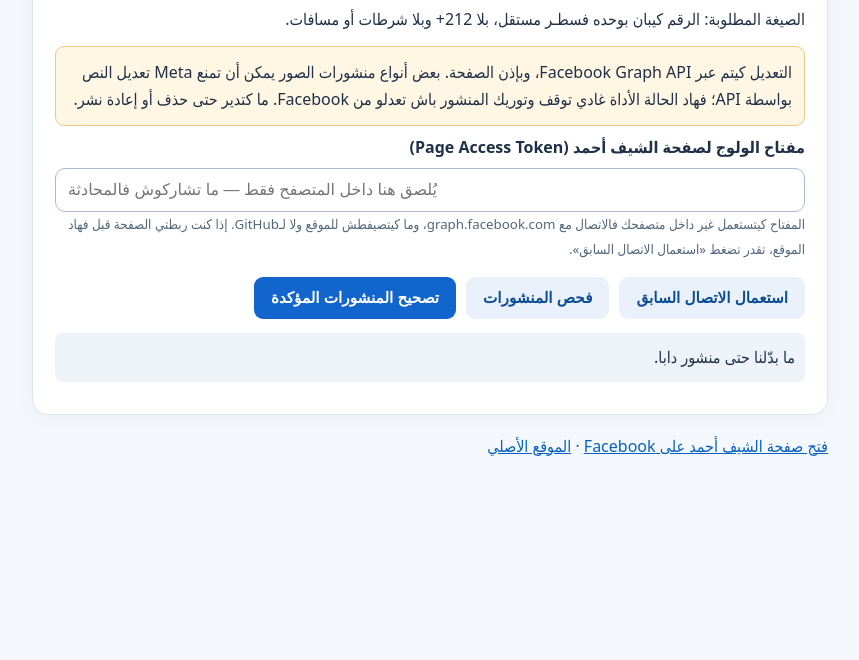
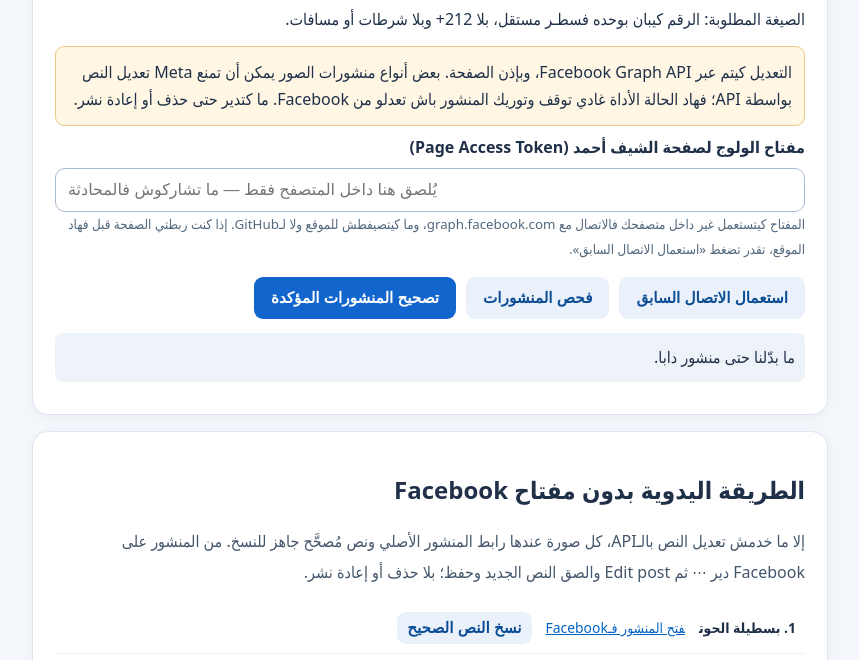
Before and after one commit to univcours/ahmed, a plain HTML site: page fb-phone-fix.html in a window 1280 px wide. Shown: the part 273-933 px from the top of the page, without its empty margins (210-1069 px from the left). Before the commit the page ends 800 px from the top, so only its background shows below. Drawn offline with Linux system fonts and the light colour scheme.

Commit message:
Add safer no-token manual repair fallback for already published photo captions

```diff
--- a/fb-phone-fix.html
+++ b/fb-phone-fix.html
@@ -40,6 +40,11 @@ small{color:#51677c;line-height:1.9;display:block}a{color:#0562c2}
 </div>
 <div id="progress" role="status" aria-live="polite">ما بدّلنا حتى منشور دابا.</div>
 <div id="results"></div>
+</section>
+<section class="panel">
+<h2>الطريقة اليدوية بدون مفتاح Facebook</h2>
+<p class="intro">إلا ما خدمش تعديل النص بالـAPI، كل صورة عندها رابط المنشور الأصلي ونص مُصحَّح جاهز للنسخ. من المنشور على Facebook دير ⋯ ثم Edit post والصق النص الجديد وحفظ؛ بلا حذف أو إعادة نشر.</p>
+<div id="manual">جارٍ جلب العناوين...</div>
 </section>
 <p class="intro"><a href="https://www.facebook.com/profile.php?id=1293206400544880" target="_blank" rel="noopener noreferrer">فتح صفحة الشيف أحمد على Facebook</a> · <a href="https://univcours.github.io/ahmed/" target="_blank" rel="noopener noreferrer">الموقع الأصلي</a></p>
 </main>
@@ -137,6 +142,41 @@ document.getElementById('fix').onclick=async()=>{
    inspected=false
  }finally{lock(false)}
 };
+
+async function showManual(){
+ const el=document.getElementById('manual');
+ try{
+  const resp=await fetch('menu.json',{cache:'no-store'});
+  if(!resp.ok)throw Error('تعذر تحميل قائمة الموقع');
+  const menu=await resp.json();
+  const dishes=Object.entries(menu.items||{}).filter(([_,v])=>!v.hidden);
+  if(dishes.length!==IDS.length)throw Error('عدد الصور تبدل؛ ما غاديش نربط نصوص خاطئة بالمنشورات');
+  el.textContent='';
+  for(let i=0;i<IDS.length;i++){
+   const [file,v]=dishes[i];
+   const block=document.createElement('div');
+   block.className='item';
+   const title=document.createElement('strong');
+   title.textContent=(i+1)+'. '+(v.name_ar||file);
+   const link=document.createElement('a');
+   link.textContent='فتح المنشور فـFacebook';
+   link.href=postUrl(IDS[i]);
+   link.target='_blank';
+   link.rel='noopener noreferrer';
+   link.style.margin='0 14px';
+   const caption=i===0
+    ?['🥟 '+v.name_ar,'',v.desc_ar,'','🎉 الشيف أحمد — أطباق المناسبات بسطات وضواحيها','📞 للاستفسار:',PHONE,'🌐 https://univcours.github.io/ahmed/','','#الشيف_أحمد #بسطيلة_الحوت #مناسبات_سطات'].join('\n')
+    :['🍽️ '+v.name_ar,(v.desc_ar && v.name_ar!=='بسطيلة بالدجاج' && v.name_ar!=='بريوات مالحة بالحوت المناسبات')?'\n'+v.desc_ar:'','\n🎉 الشيف أحمد — طبخ المناسبات بسطات وضواحيها','📞 للاستفسار:',PHONE,'🌐 https://univcours.github.io/ahmed/','','#الشيف_أحمد #طبخ_مغربي #مناسبات_سطات'].filter(Boolean).join('\n');
+   const copy=document.createElement('button');
+   copy.type='button';copy.className='secondary';copy.style.padding='7px 10px';
+   copy.textContent='نسخ النص الصحيح';
+   copy.onclick=async()=>{try{await navigator.clipboard.writeText(caption);copy.textContent='تم النسخ ✓'}catch(e){const input=document.createElement('textarea');input.value=caption;block.appendChild(input);input.select();document.execCommand('copy');input.remove();copy.textContent='تم النسخ ✓'}};
+   block.appendChild(title);block.appendChild(link);block.appendChild(copy);el.appendChild(block);
+  }
+ }catch(e){el.textContent='تعذر تجهيز النسخ اليدوي: '+e.message}
+}
+showManual();
+
 </script>
 </body>
 </html>
```
